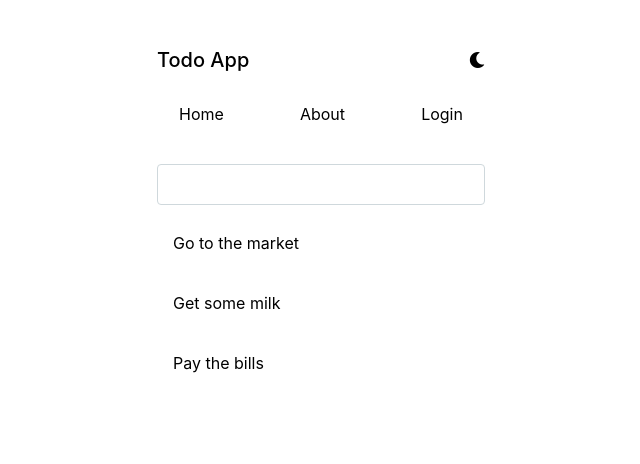
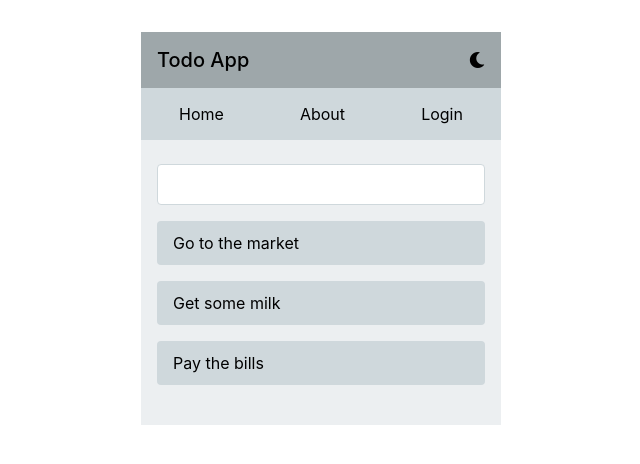
Before and after one commit to maysaorash/context-react, a React (Create React App) app: page / in a window 1280 px wide. Shown: the top 464 px of the page, without its empty margins (319-959 px from the left). Built offline with nearby package versions, Linux system fonts and the light colour scheme.

Commit message:
style background

```diff
--- a/src/App.js
+++ b/src/App.js
@@ -1,5 +1,6 @@
+import Titlebar from './components/TitleBar';
 import Navbar from './components/Navbar';
-import TitleBar from './components/TitleBar';
+
 import TodoList from './components/TodoList';
 import ThemeContextProvider from './contexts/ThemeContext';
 
@@ -7,10 +8,11 @@ import ThemeContextProvider from './contexts/ThemeContext';
 function App() {
   return (
     <div className="App">
-      <ThemeContextProvider/>
-     <TitleBar/>
-    <Navbar/>
-    <TodoList/>
+      <ThemeContextProvider>
+        <Titlebar />
+        <Navbar />
+        <TodoList/>
+      </ThemeContextProvider>
     </div>
   );
 }
--- a/src/components/Navbar.js
+++ b/src/components/Navbar.js
@@ -1,9 +1,14 @@
-import React from 'react'
+import React from 'react';
+import {ThemeContext} from '../contexts/ThemeContext';
+
 
 class Navbar extends React.Component {
+  static contextType = ThemeContext;
   render() {
+    const {isLightTheme, lightTheme, darkTheme} = this.context;
+    const theme = isLightTheme? lightTheme: darkTheme;
     return (
-      <ul className="navbar">
+      <ul className="navbar" style={{backgroundColor: theme.nav}}>
         <li>Home</li>
         <li>About</li>
         <li>Login</li>
--- a/src/components/TitleBar.js
+++ b/src/components/TitleBar.js
@@ -1,9 +1,13 @@
 import React from 'react';
+import {ThemeContext} from '../contexts/ThemeContext';
 
-class Titlebar extends React.Component {
+class TitleBar extends React.Component {
+  static contextType = ThemeContext;
   render() {
+    const {isLightTheme, lightTheme, darkTheme} = this.context;
+    const theme = isLightTheme? lightTheme: darkTheme;
     return (
-      <div className='title-bar'>
+      <div className='title-bar' style={{backgroundColor: theme.titleBar}}>
         <div className='branding'>Todo App</div>
         <i className="fas fa-moon"></i>
       </div>
@@ -11,4 +15,4 @@ class Titlebar extends React.Component {
   }
 }
 
-export default Titlebar;
+export default TitleBar;
--- a/src/components/TodoList.js
+++ b/src/components/TodoList.js
@@ -1,14 +1,19 @@
-import React from 'react'
+import React from 'react';
+import {ThemeContext} from '../contexts/ThemeContext';
+
 
 class TodoList extends React.Component {
+  static contextType = ThemeContext;
   render() {
+    const {isLightTheme, lightTheme, darkTheme} = this.context;
+    const theme = isLightTheme? lightTheme: darkTheme;
     return (
-      <div className='todolist'>
+      <div className='todolist' style={{backgroundColor: theme.body}}>
         <input type="text"/>
         <ul>
-          <li>Go to the market</li>
-          <li>Get some milk</li>
-          <li>Pay the bills</li>
+          <li style={{backgroundColor: theme.nav}}>Go to the market</li>
+          <li style={{backgroundColor: theme.nav}}>Get some milk</li>
+          <li style={{backgroundColor: theme.nav}}>Pay the bills</li>
         </ul>
       </div>
     )
```
